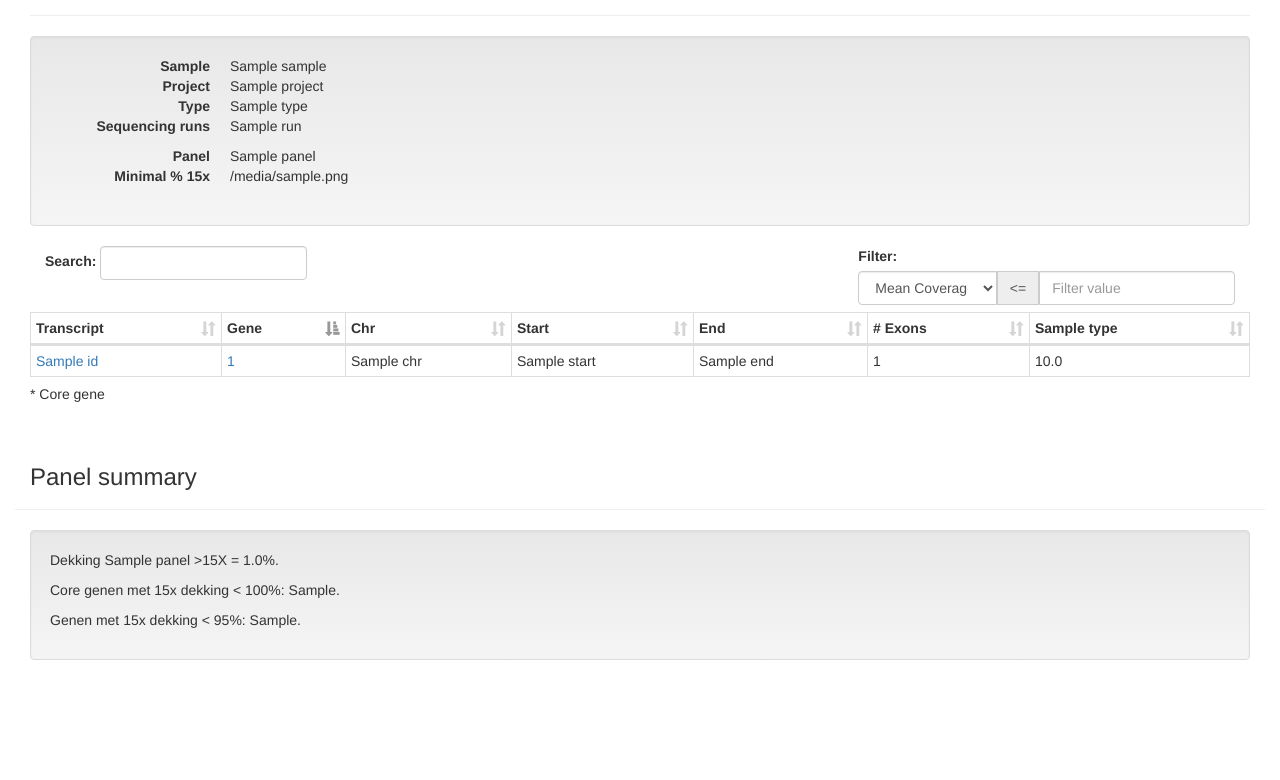
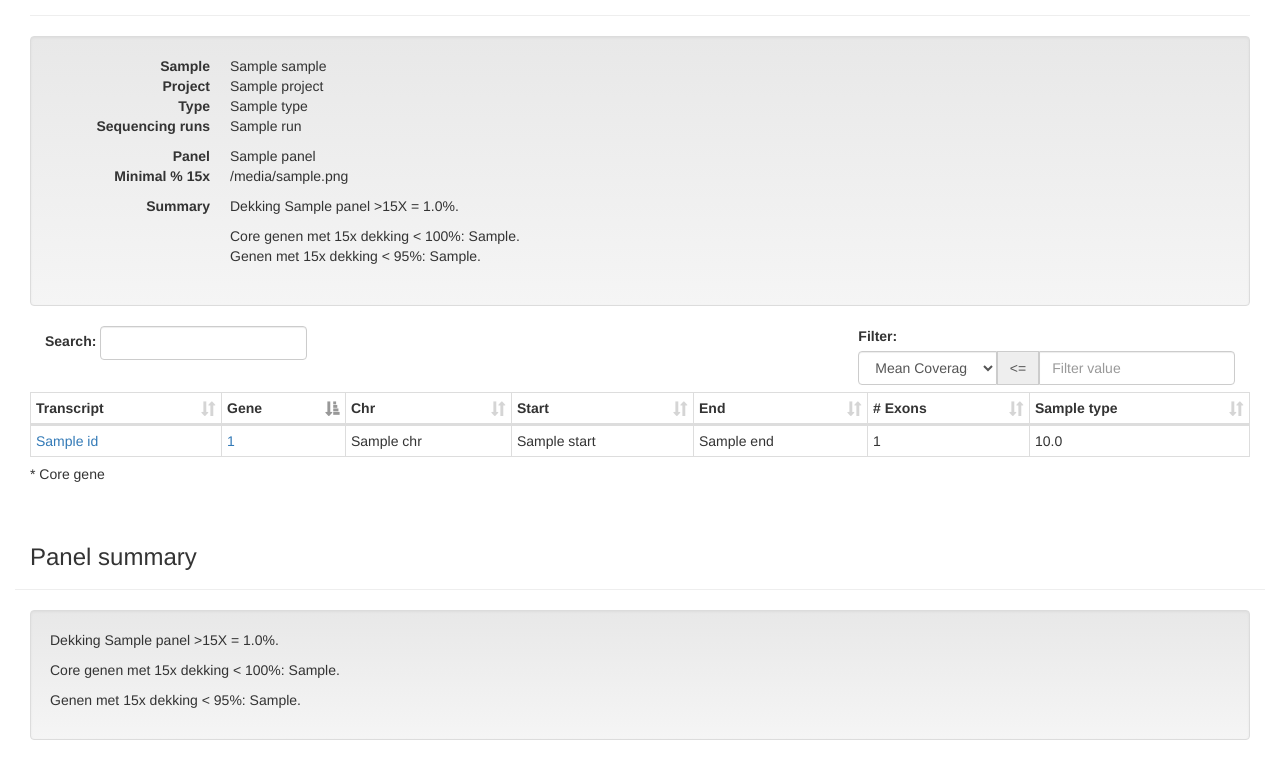
Before and after one commit to UMCUGenetics/ExonCov, a Flask app: template ExonCov/templates/sample_panel.html in a window 1280 px wide. Shown: the part 176-956 px from the top of the page. Before the commit the page ends 836 px from the top, so only its background shows below. Run offline with Flask 2, Linux system fonts and the light colour scheme; the template is opened without the code that fills it: most values are stand-ins (such as "Sample title", 1, 10 or a date in 2020); parts of the project's set-up code (start-up, migrations or seed data) failed here and were passed over; some libraries are stand-ins or nearby versions.

Commit message:
Update based on feedback

```diff
--- a/ExonCov/templates/sample.html
+++ b/ExonCov/templates/sample.html
@@ -50,6 +50,7 @@
     <thead>
         <tr>
             <th>Gene Panel</th>
+            <th>Summary</th>
             <th>Size (bp)</th>
             {% for type in measurement_types %}
                 <th>{{ measurement_types[type] }}</th>
@@ -60,6 +61,7 @@
         {% for panel in panels %}
         <tr>
             <td><a href="{{ url_for('sample_panel', sample_id=sample.id, panel_id=panel) }}">{{ panels[panel]['name_version'] }}</a></td>
+            <td>Dekking {{ panels[panel]['name_version'] }} >15X = {{ panels[panel]['measurement_percentage15']|float|round(2) }}%.</td>
             <td>{{ panels[panel]['len'] }}</td>
             {% for type in measurement_types %}
                 {{ render_panel_measurement_td(panels[panel][type], type, panels[panel]) }}
--- a/ExonCov/templates/sample_panel.html
+++ b/ExonCov/templates/sample_panel.html
@@ -12,7 +12,22 @@
         <dt>Type</dt><dd>{{ sample.type }}</dd>
         <dt>Sequencing runs</dt><dd><ul class="list-inline">{% for run in sample.sequencing_runs %}<li>{{ run }}</li>{% endfor %}</ul></dd>
         <dt>Panel</dt><dd>{{ panel.name_version }} </dd>
-        <dt>Minimal % 15x</dt><dd>{{ panel.coverage_requirement_15 }}</dd>
+        <dt>Minimal % 15x</dt><dd><p>{{ panel.coverage_requirement_15 }}</p></dd>
+        <dt>Summary</dt><dd>
+            <p>Dekking {{ panel.name_version }} >15X = {{ panel_summary['measurement_percentage15']|float|round(2) }}%.</p>
+            {% if panel.core_genes %}
+                {% if panel_summary['core_genes'] %}
+                    Core genen met 15x dekking < 100%: {{panel_summary['core_genes']}}.<br>
+                {% else %}
+                    Core genen met 15x dekking < 100%: geen.<br>
+                {% endif %}
+            {% endif %}
+            {% if panel_summary['genes_15'] %}
+                Genen met 15x dekking < 95%: {{panel_summary['genes_15']}}.<br>
+            {% else %}
+                Genen met 15x dekking < 95%: geen.<br>
+            {% endif %}
+        </dd>
     </dl>
 </div>
 
--- a/ExonCov/views.py
+++ b/ExonCov/views.py
@@ -142,6 +142,7 @@ def sample_panel(sample_id, panel_id):
         .filter_by(sample_id=sample.id)
         .options(joinedload(Transcript.exons, innerjoin=True))
         .options(joinedload(Transcript.gene))
+        .order_by(TranscriptMeasurement.measurement_percentage15.asc())
         .all()
     )
 
@@ -152,10 +153,10 @@ def sample_panel(sample_id, panel_id):
             [tm[1].len for tm in transcript_measurements]
         ),
         'core_genes': ', '.join(
-            [tm[0].gene_id for tm in transcript_measurements if tm[0].gene in panel.core_genes and tm[1].measurement_percentage15 < 100]
+            ['{}({}) = {:.2f}%'.format(tm[0].gene, tm[0], tm[1].measurement_percentage15) for tm in transcript_measurements if tm[0].gene in panel.core_genes and tm[1].measurement_percentage15 < 100]
         ),
         'genes_15': ', '.join(
-            [tm[0].gene_id for tm in transcript_measurements if tm[0].gene not in panel.core_genes and tm[1].measurement_percentage15 < 95]
+            ['{}({}) = {:.2f}%'.format(tm[0].gene, tm[0], tm[1].measurement_percentage15) for tm in transcript_measurements if tm[0].gene not in panel.core_genes and tm[1].measurement_percentage15 < 95]
         )
     }
 
```
